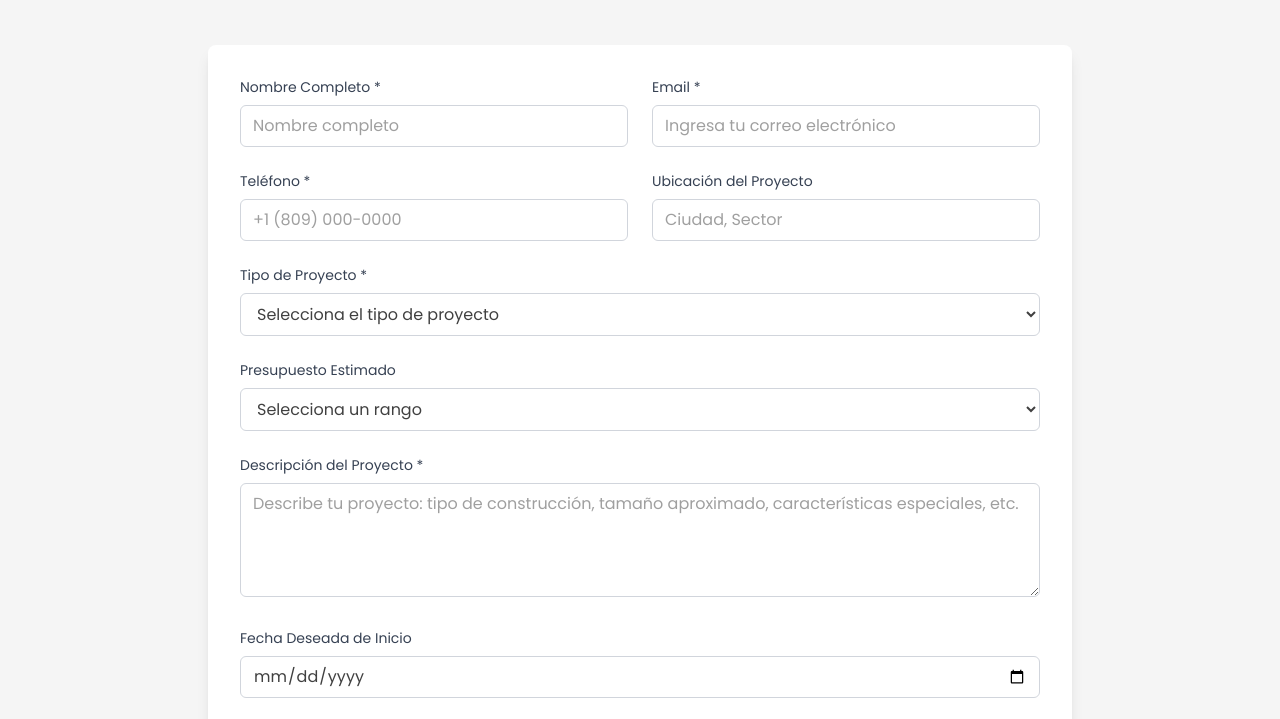
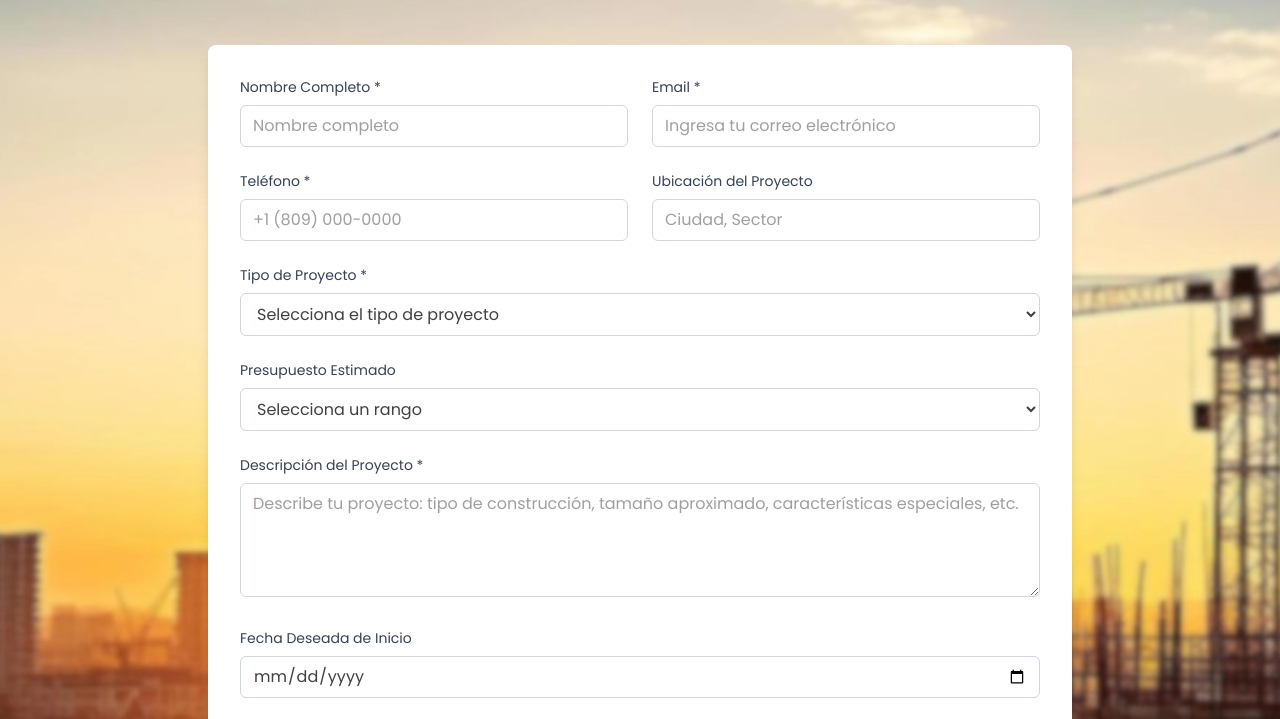
Before and after one commit to jhossuarodriguez/tenax-website, an Astro site: page /cotizacion/solicitar in a window 1280 px wide. Shown: the part 247-966 px from the top of the page. Built offline with nearby package versions, Linux system fonts and the light colour scheme; Astro itself is replaced by a stand-in of ours; what @midudev/tailwind-animations would draw is missing.

Commit message:
Agregar fondo y estilo a la sección de cotización para mejorar la presentación visual

```diff
--- a/src/pages/cotizacion/[id].astro
+++ b/src/pages/cotizacion/[id].astro
@@ -54,7 +54,7 @@ if (Astro.request.method === "POST") {
 ---
 
 <Layout canonical={canonical}>
-    <section class="w-full min-h-screen py-20">
+    <section class="w-full min-h-screen py-20 bg-[url('/about-bg.webp')] bg-cover bg-center bg-no-repeat">
         <div class="max-w-4xl mx-auto px-4 mt-20">
             <header class="text-center mb-12">
                 <h1 class="text-4xl font-bold text-black/75 mb-4">
```
